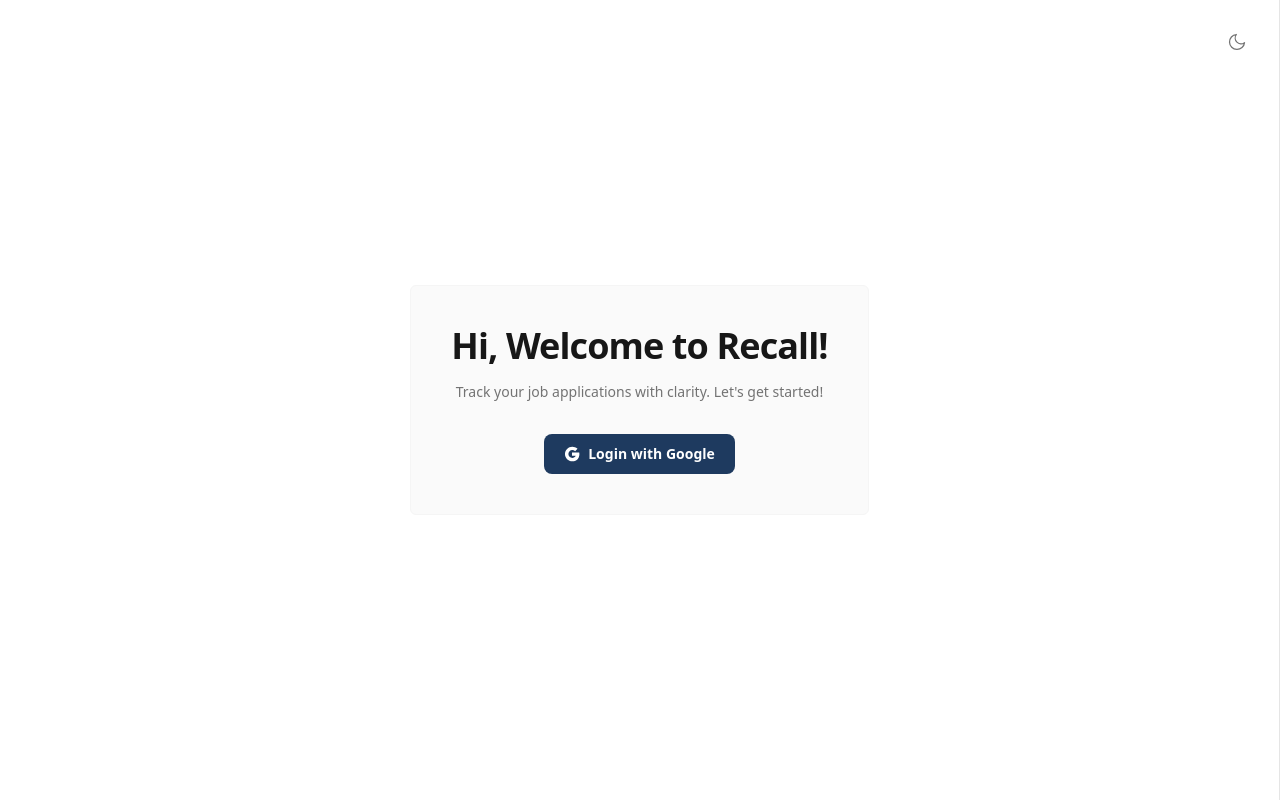
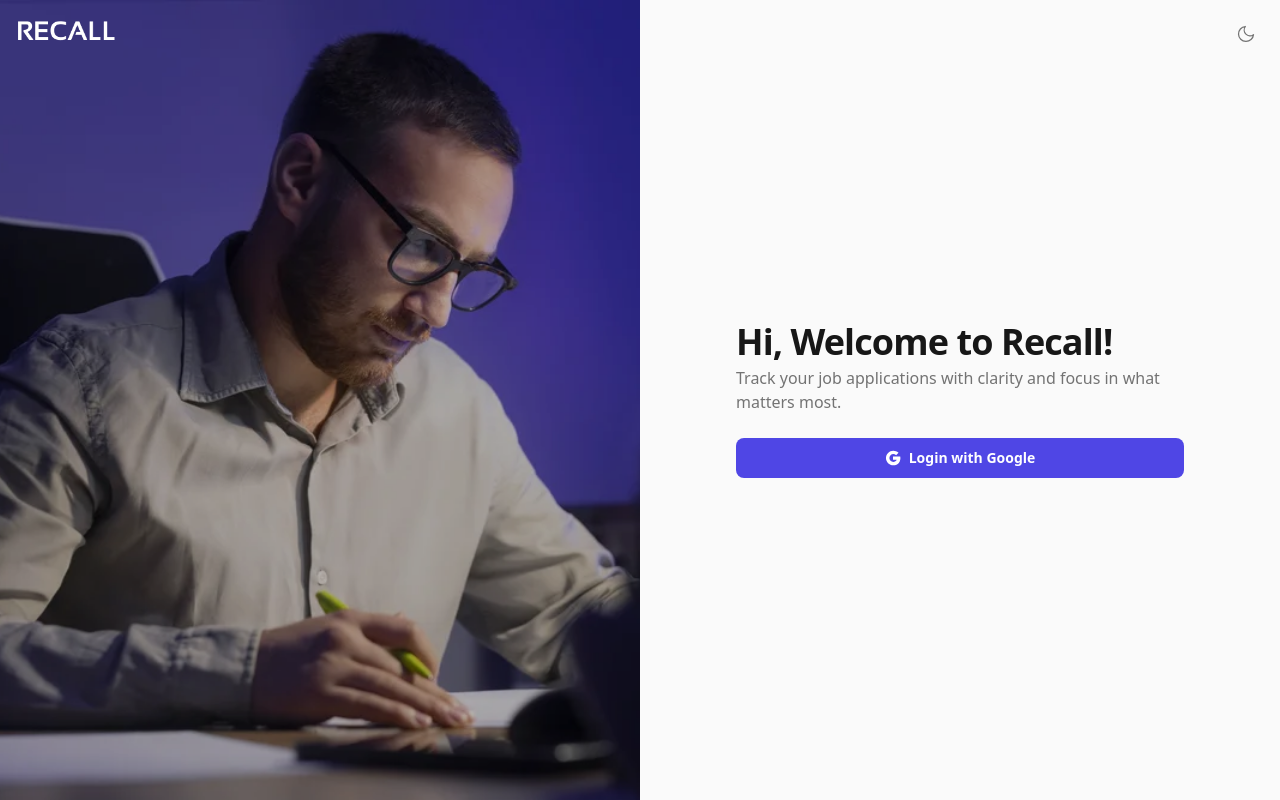
Before and after one commit to jeremiassnts/recall, a Next.js app in the folder apps/web/: page / in a window 1280 px wide. Built offline with nearby package versions, Linux system fonts and the light colour scheme; no server answers.

Commit message:
feat: new login page

```diff
--- a/apps/web/package.json
+++ b/apps/web/package.json
@@ -18,6 +18,7 @@
     "@tanstack/react-query": "^5.59.20",
     "date-fns": "^4.1.0",
     "lucide": "^0.575.0",
+    "lucide-react": "^0.575.0",
     "next": "^16.1.6",
     "next-themes": "^0.4.4",
     "react": "^19.2.4",
--- a/apps/web/src/app/layout.tsx
+++ b/apps/web/src/app/layout.tsx
@@ -1,6 +1,6 @@
-import type { Metadata } from "next";
 import { QueryProvider } from "@/components/QueryProvider";
 import { ThemeProvider } from "@/components/ThemeProvider";
+import type { Metadata } from "next";
 import "./globals.css";
 
 export const metadata: Metadata = {
@@ -17,8 +17,8 @@ export default function RootLayout({
     <html lang="en" suppressHydrationWarning>
       <body className="antialiased min-h-screen">
         <ThemeProvider>
-        <QueryProvider>{children}</QueryProvider>
-      </ThemeProvider>
+          <QueryProvider>{children}</QueryProvider>
+        </ThemeProvider>
       </body>
     </html>
   );
--- a/apps/web/src/app/page.tsx
+++ b/apps/web/src/app/page.tsx
@@ -1,5 +1,5 @@
+import { LoginImage } from "@/components/LoginImage";
 import { LoginPanel } from "@/components/LoginPanel";
-import { ThemeToggle } from "@/components/ThemeToggle";
 import { auth0 } from "@/lib/auth0";
 import { redirect } from "next/navigation";
 
@@ -10,11 +10,9 @@ export default async function LoginPage() {
   }
 
   return (
-    <div className="min-h-screen flex flex-col md:flex-row">
-      <div className="relative flex-1 flex flex-col justify-center px-6 py-12 md:px-12 lg:px-16 bg-white dark:bg-[var(--background)] border-b md:border-b-0 md:border-r border-neutral-200 dark:border-neutral-800">
-        <ThemeToggle className="absolute top-4 right-4 md:top-6 md:right-6" />
-        <LoginPanel />
-      </div>
-    </div>
+    <main className="min-h-screen grid grid-cols-2">
+      <LoginImage />
+      <LoginPanel />
+    </main>
   );
 }
--- /dev/null
+++ b/apps/web/src/components/LoginImage.tsx
@@ -0,0 +1,11 @@
+import Image from "next/image";
+import logoWhite from "../../public/logo-white.webp";
+
+export function LoginImage() {
+    return (
+        <section className="relative bg-[url('/login-background.webp')] bg-cover bg-center">
+            <div aria-hidden="true" className="absolute inset-0 bg-black/30" />
+            <Image src={logoWhite} alt="Recall" className="absolute top-4 left-4" width={100} height={100} />
+        </section>
+    );
+}
--- a/apps/web/src/components/LoginPanel.tsx
+++ b/apps/web/src/components/LoginPanel.tsx
@@ -1,25 +1,29 @@
 "use client";
 
+import { LoaderCircle } from "lucide-react";
+import { useState } from "react";
 import { GoogleIcon } from "./GoogleIcon";
+import { ThemeToggle } from "./ThemeToggle";
 
 export function LoginPanel() {
+  const [isLoading, setIsLoading] = useState(false);
 
   return (
-    <div className="flex flex-1 flex-col items-center justify-center">
-      <div className="flex flex-col items-center justify-center gap-2 bg-neutral-50 dark:bg-gray-900 p-10 rounded-md border-[1px] border-neutral-100 dark:border-gray-800">
-        <h1 className="text-4xl font-bold tracking-tight text-neutral-900 dark:text-white">
-          Hi, Welcome to Recall!
-        </h1>
-        <p className="mt-2 text-sm text-neutral-500 dark:text-neutral-300">
-          Track your job applications with clarity. Let's get started!
-        </p>
+    <section className="flex flex-col justify-center">
+      <ThemeToggle className="absolute top-4 right-4" />
+      <div className="flex flex-col justify-center max-w-md mx-auto">
+        <h1 className="text-4xl font-bold tracking-tight text-neutral-900 dark:text-white text-left">Hi, Welcome to Recall!</h1>
+        <p className="text-md text-neutral-500 dark:text-neutral-300 mt-1 text-left">Track your job applications with clarity and focus in what matters most.</p>
         <a
           href="/auth/login?connection=google-oauth2&prompt=login"
-          className="mt-6 inline-flex items-center justify-center gap-2 rounded-lg bg-accent px-5 py-2.5 text-sm font-bold text-white hover:bg-accent-hover focus:outline-none focus:ring-2 focus:ring-accent focus:ring-offset-2 dark:focus:ring-offset-neutral-900 transition-colors"
+          onClick={() => setIsLoading(true)}
+          aria-disabled={isLoading}
+          className="mt-6 inline-flex items-center justify-center gap-2 rounded-lg bg-indigo-600 px-5 py-2.5 text-sm font-bold text-white hover:bg-indigo-700 focus:outline-none focus:ring-2 focus:ring-indigo-600 focus:ring-offset-2 dark:focus:ring-offset-neutral-900 transition-colors"
         >
-          <GoogleIcon className="w-4 h-4" /> Login with Google
+          {!isLoading && <><GoogleIcon className="w-4 h-4" /> Login with Google</>}
+          {isLoading && <LoaderCircle className="w-4 h-4 animate-spin" />}
         </a>
       </div>
-    </div>
+    </section>
   );
 }
```
Also changed, not shown: apps/web/public/login-background.webp (added), 1 other file (tests, documents, lock files or other folders).
